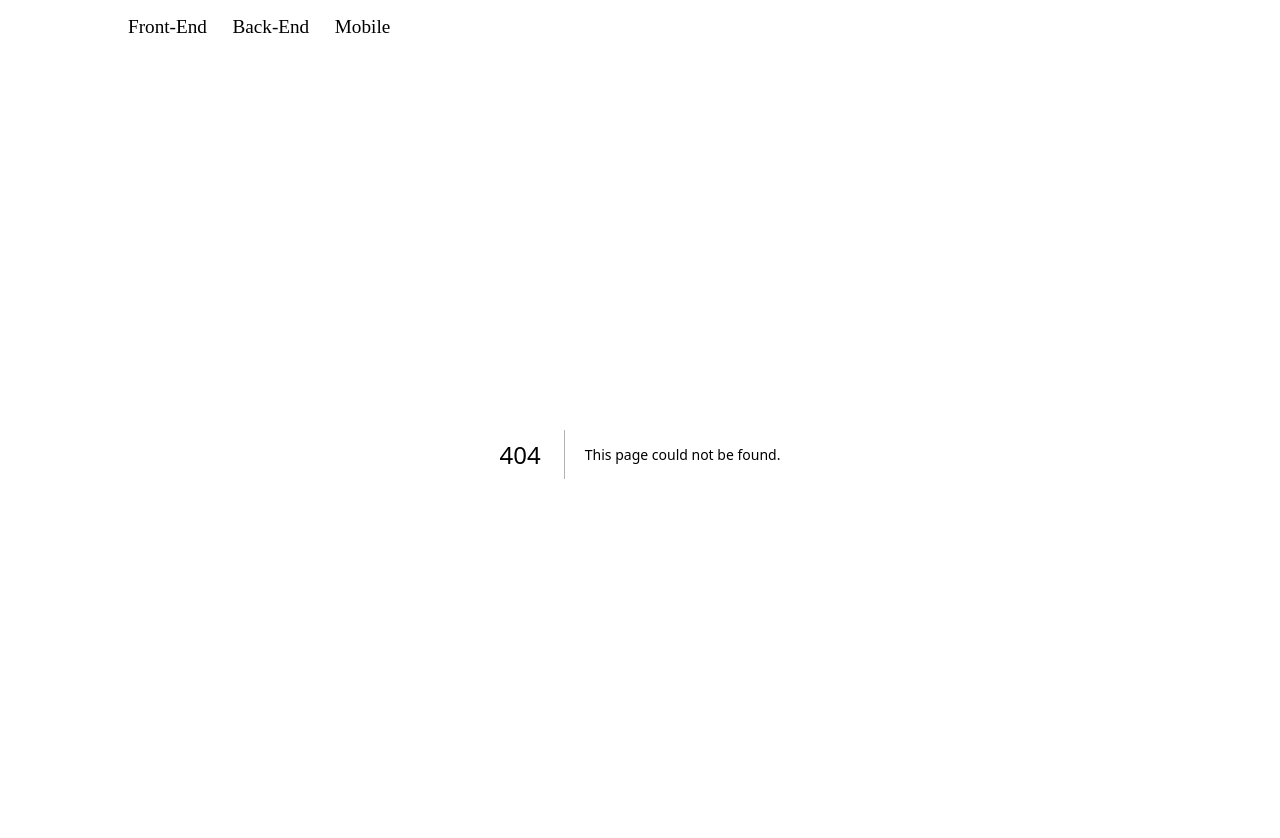
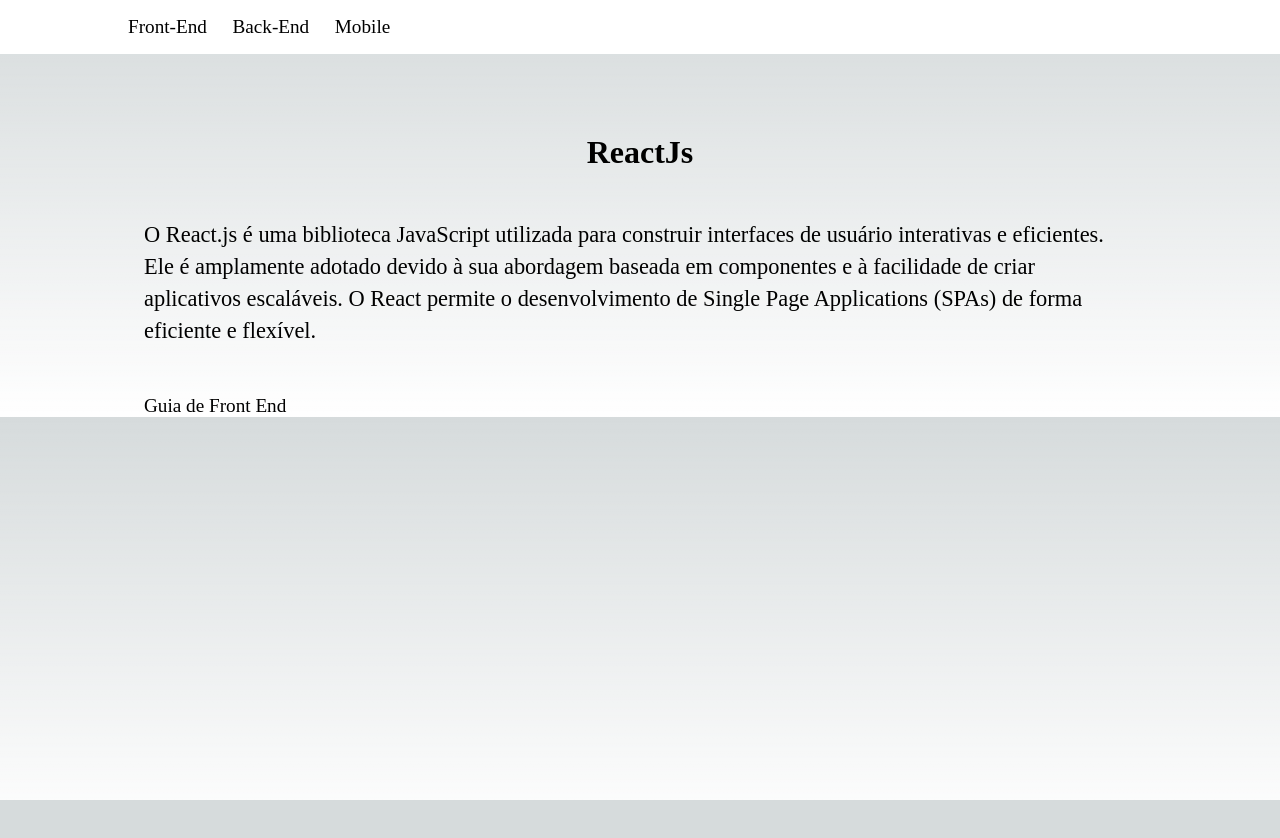
Before and after one commit to g4brielpy/trilha-front, a Next.js app in the folder rotas/: page /frontend in a window 1280 px wide. Before the commit this address had no page. Shown: the top 838 px of the page. After the commit the page ends 800 px from the top, so only its background shows below. Built offline with nearby package versions, Linux system fonts and the light colour scheme.

Commit message:
Rota FrontEnd

```diff
--- /dev/null
+++ b/rotas/src/app/frontend/page.jsx
@@ -0,0 +1,20 @@
+import AboutPage from "@/components/AboutPage";
+
+export default function frontend() {
+  return (
+    <AboutPage
+      title={"ReactJs"}
+      about={`
+        O React.js é uma biblioteca JavaScript utilizada para construir
+        interfaces de usuário interativas e eficientes. Ele é amplamente adotado
+        devido à sua abordagem baseada em componentes e à facilidade de criar
+        aplicativos escaláveis. O React permite o desenvolvimento de Single Page
+        Applications (SPAs) de forma eficiente e flexível.
+      `}
+      link={{
+        href: "https://www.devmedia.com.br/carreira-programador/?slug=front-end",
+        content: "Guia de Front End",
+      }}
+    />
+  );
+}
```
